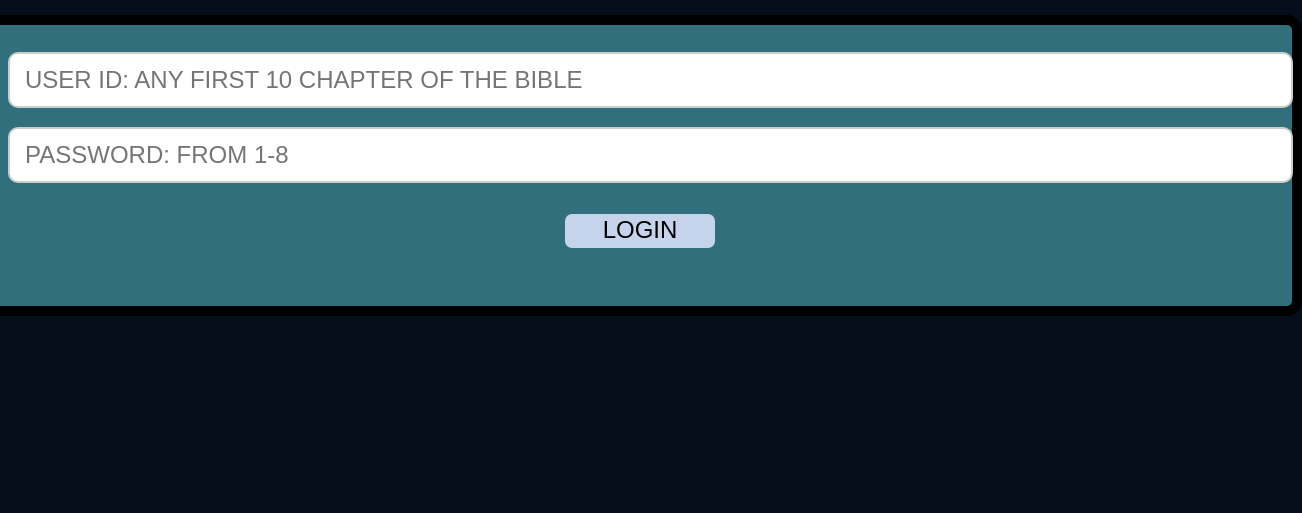
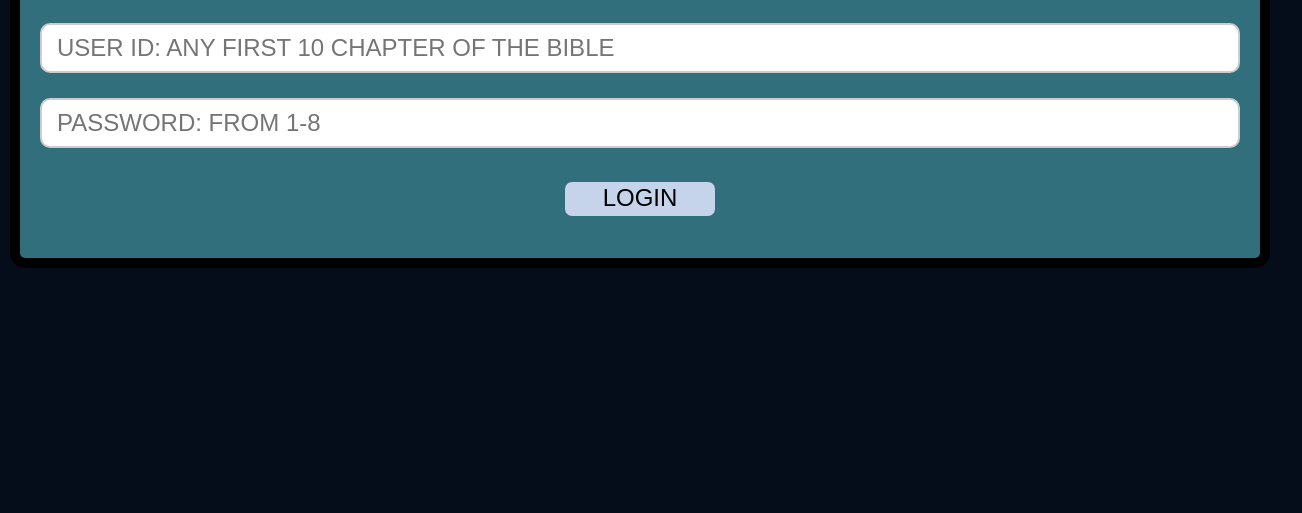
Before and after one commit to danielnatics/bibleverse, a plain HTML site: page index.html in a window 1280 px wide. Shown: the part 303-816 px from the top of the page, 1302 px wide, since content can reach past the window. Drawn offline with nearby package versions, Linux system fonts and the light colour scheme.

Commit message:
Update index.html

```diff
--- a/index.html
+++ b/index.html
@@ -11,8 +11,18 @@
     />
 
     <style>
+       *{
+         margin: 0;
+         padding: 0;
+         box-sizing: border-box;
+          }
       body {
         background-color: #060d1a;
+        display: flex;
+        height: 100vh;
+        justify-content: center;
+        align-items: center;
+        width: 100%;
       }
       #check {
         font-size: 2rem;
@@ -20,16 +30,14 @@
         position: relative;
       }
       .container {
-        display: flex;
-        height: 100vh;
-        justify-content: center;
-        align-items: center;
+        text-align: center;
         flex-direction: column;
         width: 100%;
+        padding: 0 10px;
       }
       .section {
         line-height: 75px;
-        text-align: center;
+
         background-color: #316f7d;
         padding: 20px;
         width: 100%;
```
